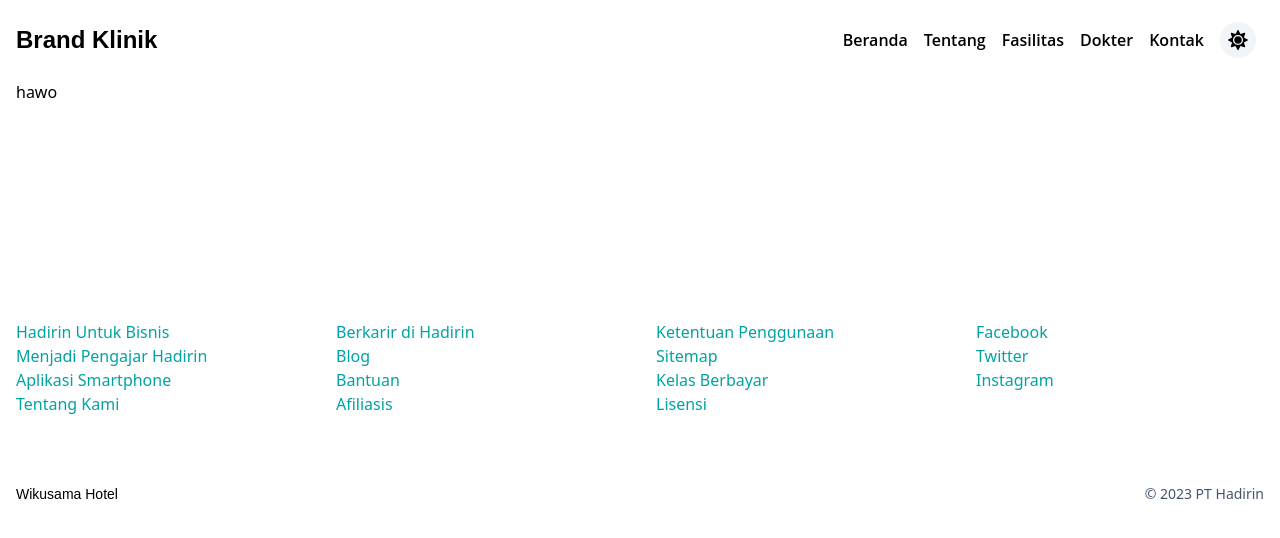
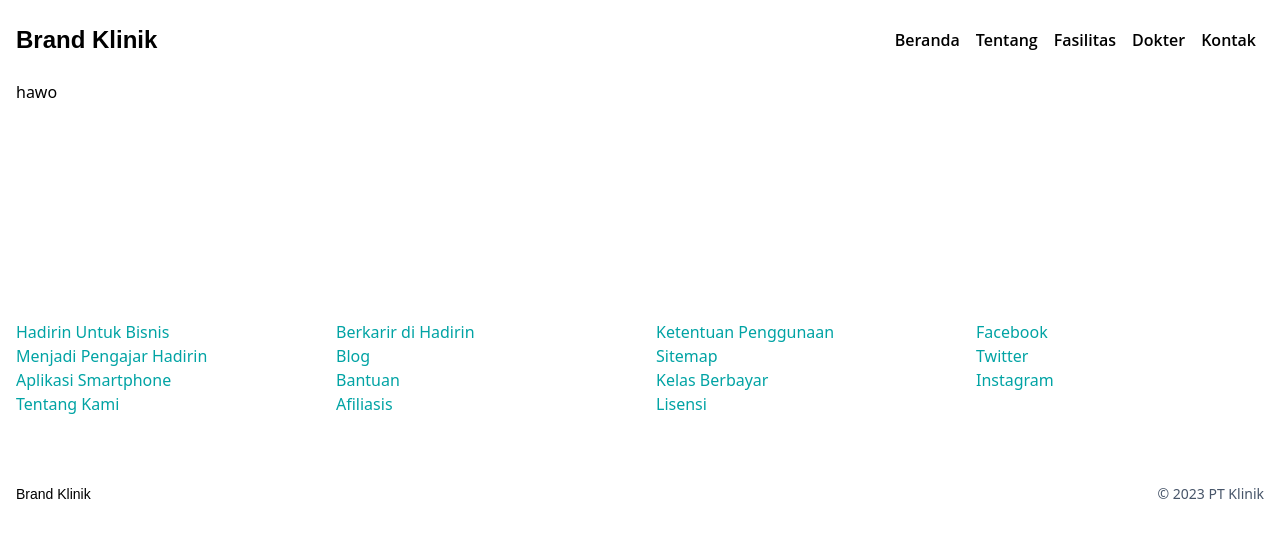
Before and after one commit to nuflakbrr/nouklinik, a Next.js app: page / in a window 1280 px wide. Shown: the top 538 px of the page. Built offline with nearby package versions, Linux system fonts and the light colour scheme.

Commit message:
gajadi pake darkmode

```diff
--- a/src/components/Common/Footer.tsx
+++ b/src/components/Common/Footer.tsx
@@ -34,8 +34,6 @@ const Footer: FC = () => {
   ];
 
   return (
-    <main>
-      <div className="bg-white dark:bg-slate-900">
     <footer className="pt-24 pb-12 max-w-7xl mx-auto">
       <div className="container">
         <div className="flex flex-wrap">
@@ -45,7 +43,7 @@ const Footer: FC = () => {
               {primaryLink.map((a, i) => (
                 <li key={i}>
                   <Link href={a.url} legacyBehavior>
-                        <a className="inline-block text-base text-primary dark:text-white dark:hover:text-emerald-500 hover:text-primary2 hover:underline">
+                    <a className="inline-block text-base text-primary hover:text-primary2 hover:underline">
                       {a.title}
                     </a>
                   </Link>
@@ -61,7 +59,7 @@ const Footer: FC = () => {
               {secondaryLink.map((a, i) => (
                 <li key={i}>
                   <Link href={a.url} legacyBehavior>
-                        <a className="inline-block text-base text-primary dark:text-white dark:hover:text-emerald-500 hover:text-primary2 hover:underline">
+                    <a className="inline-block text-base text-primary hover:text-primary2 hover:underline">
                       {a.title}
                     </a>
                   </Link>
@@ -77,7 +75,7 @@ const Footer: FC = () => {
               {tertiaryLink.map((a, i) => (
                 <li key={i}>
                   <Link href={a.url} legacyBehavior>
-                        <a className="inline-block text-base text-primary dark:text-white dark:hover:text-emerald-500 hover:text-primary2 hover:underline">
+                    <a className="inline-block text-base text-primary hover:text-primary2 hover:underline">
                       {a.title}
                     </a>
                   </Link>
@@ -93,7 +91,7 @@ const Footer: FC = () => {
               {socialLink.map((a, i) => (
                 <li key={i}>
                   <Link href={a.url} legacyBehavior>
-                        <a className="inline-block text-base text-primary dark:text-white dark:hover:text-emerald-500 hover:text-primary2 hover:underline">
+                    <a className="inline-block text-base text-primary hover:text-primary2 hover:underline">
                       {a.title}
                     </a>
                   </Link>
@@ -105,21 +103,17 @@ const Footer: FC = () => {
         </div>
         <div className="w-full pt-5 text-sm">
           <div className="text-center flex flex-wrap justify-between items-end">
-                <div className="font-primary text-black dark:text-white px-4">
-                  Wikusama Hotel
+            <div className="font-primary text-black px-4">
+              Brand Klinik
               {/* <img src={Logo} width={200} height={40} alt="Logo Brand" /> */}
             </div>
             <div className="px-4 pt-2 md:pt-0">
-                  <span className="text-slate-600 dark:text-slate-400">
-                    &copy; {year} PT Hadirin
-                  </span>
+              <span className="text-slate-600">&copy; {year} PT Klinik</span>
             </div>
           </div>
         </div>
       </div>
     </footer>
-      </div>
-    </main>
   );
 };
 
--- a/src/components/Common/Navbar/Navbar.tsx
+++ b/src/components/Common/Navbar/Navbar.tsx
@@ -2,7 +2,6 @@ import { FC, useEffect } from 'react';
 import Link from 'next/link';
 
 import styles from './Navbar.module.css';
-import ThemesSwitch from '../../ThemeSwitch';
 import { headerNavLink } from '../../../data/headerNavLink';
 
 // import Logo from '';
@@ -69,22 +68,17 @@ const Navbar: FC = () => {
                 id="navMenu"
                 className="hidden absolute py-5 bg-white shadow-lg rounded-lg max-w-[250px] w-full right-4 top-full lg:block lg:static lg:bg-transparent lg:max-w-full lg:shadow-none lg:rounded-none"
               >
-                <div className="flex flex-col lg:flex-row items-start lg:items-center">
                 <ul className="block lg:flex">
                   {headerNavLink.map((a, i) => (
                     <li className="group" key={i}>
                       <Link href={a.href} legacyBehavior>
-                          <a className="font-secondary font-semibold text-base text-black dark:text-white py-2 mx-8 lg:mx-2 flex group-hover:text-primary dark:group-hover:text-emerald-500 transition duration-300 ease-in-out">
+                        <a className="font-secondary font-semibold text-base text-black py-2 mx-8 lg:mx-2 flex group-hover:text-primary dark:group-hover:text-emerald-500 transition duration-300 ease-in-out">
                           {a.title}
                         </a>
                       </Link>
                     </li>
                   ))}
                 </ul>
-                  <div className="block mx-8 lg:mx-2">
-                    <ThemesSwitch />
-                  </div>
-                </div>
               </nav>
             </div>
           </div>
--- a/src/components/Containers/Home/Home.tsx
+++ b/src/components/Containers/Home/Home.tsx
@@ -10,7 +10,7 @@ const ContainerHome: FC = () => {
         <title>Beranda - Klinik</title>
       </Head>
 
-      <main className="bg-white dark:bg-slate-900 pt-20 pb-20">
+      <main className="pt-20 pb-20">
         <TopSection />
       </main>
     </>
--- a/src/pages/_app.tsx
+++ b/src/pages/_app.tsx
@@ -1,7 +1,6 @@
 import '../styles/globals.css';
 import type { AppProps } from 'next/app';
 import Head from 'next/head';
-import { ThemeProvider } from 'next-themes';
 
 import Navbar from '../components/Common/Navbar/Navbar';
 import ScrollToTop from '../components/ScrollToTop';
@@ -9,7 +8,7 @@ import Footer from '../components/Common/Footer';
 
 function MyApp({ Component, pageProps }: AppProps) {
   return (
-    <ThemeProvider enableSystem={true} attribute="class">
+    <>
       <Head>
         <meta httpEquiv="X-UA-Compatible" content="IE=edge" />
         <meta name="viewport' content='width=device-width, initial-scale=1" />
@@ -28,7 +27,7 @@ function MyApp({ Component, pageProps }: AppProps) {
       <Component {...pageProps} />
 
       <Footer />
-    </ThemeProvider>
+    </>
   );
 }
 
```
Lines whose indentation alone changed are shown as unchanged.
